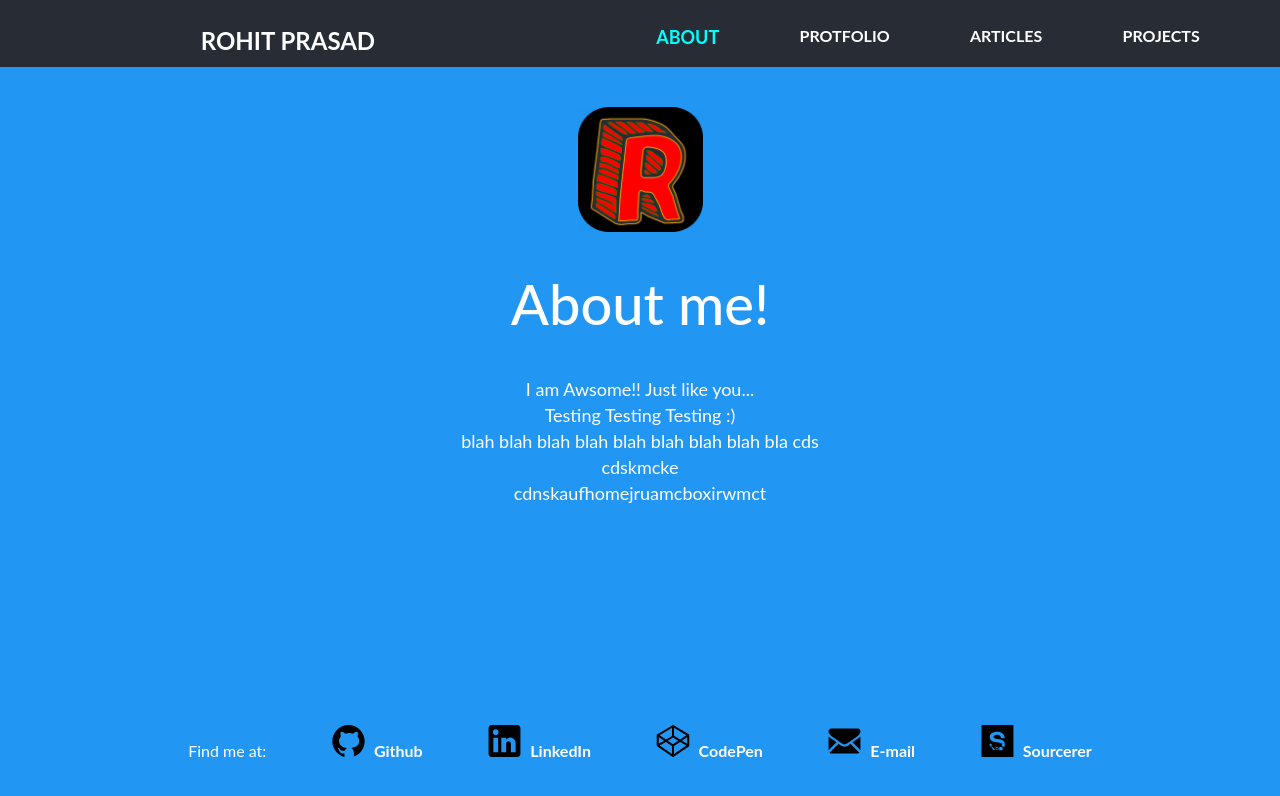
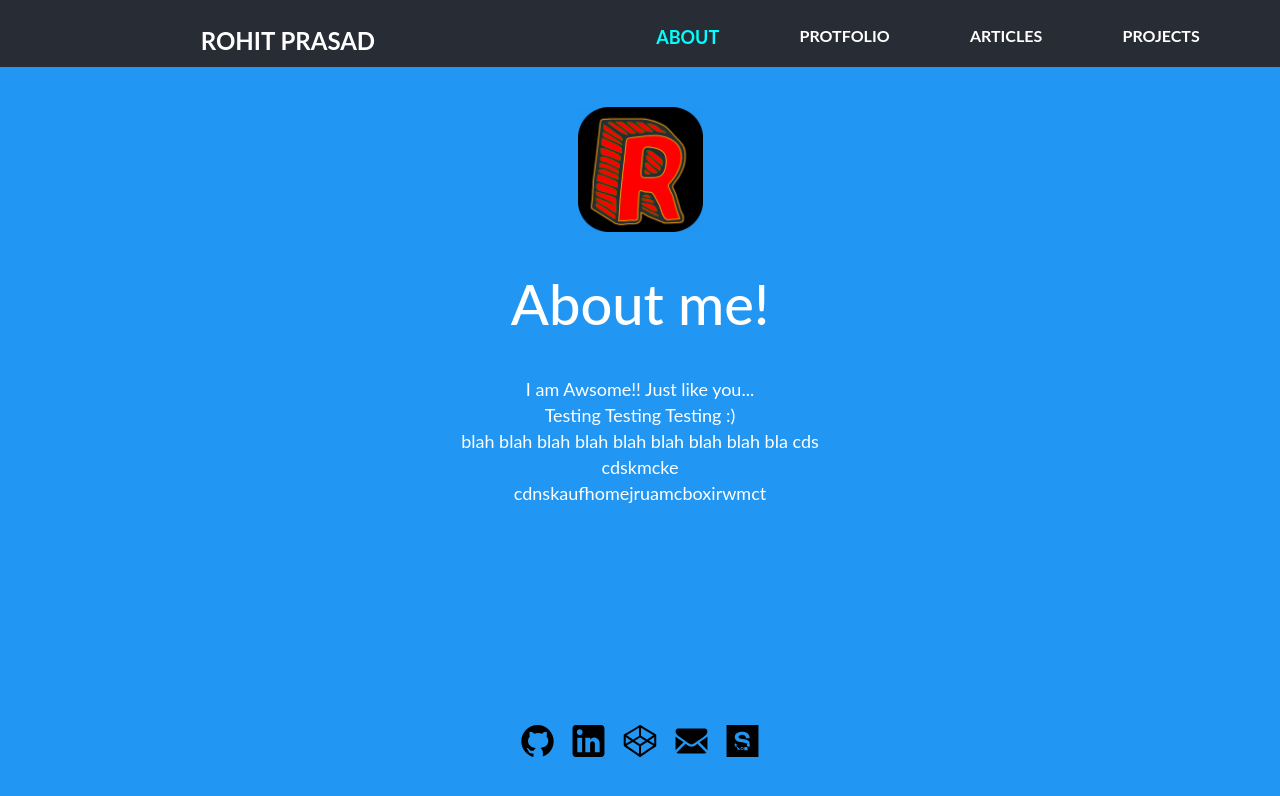
Before and after one commit to Maskedman99/mywebsite, a React (Create React App) app: page /about in a window 1280 px wide. Shown: the top 796 px of the page. Built offline with nearby package versions, Linux system fonts and the light colour scheme; the HTML template or start-up script is replaced by a standard one.

Commit message:
remove unnecessary texts

```diff
--- a/src/css/About.css
+++ b/src/css/About.css
@@ -22,7 +22,6 @@ p {
 }
 
 .About-footer {
-  min-width: 75vw;
   display: flex;
   flex-direction: row;
   justify-content: space-around;
@@ -32,12 +31,6 @@ p {
   align-items: baseline;
 }
 
-.About-links {
-  text-decoration: none;
-  color: white;
-  font-size: medium;
-}
-
 .About-image {
   width: 4vw;
   height: 4vh;
--- a/src/screens/About.js
+++ b/src/screens/About.js
@@ -12,7 +12,7 @@ import '../css/About.css';
 const About = () => {
   return (
     <div className="About-main">
-      <img src={Pic} alt="" width="125vw" height="125vh" />
+      <img src={Pic} alt="profile pic" width="125vw" height="125vh" />
       <h1 className="About-title">About me!</h1>
       <div className="About-text">
         <p>I am Awsome!! Just like you... </p>
@@ -22,46 +22,40 @@ const About = () => {
         <p>cdnskaufhomejruamcboxirwmct</p>
       </div>
       <div className="About-footer">
-        Find me at:
         <a
           className="About-links"
           target="_blank"
           rel="noopener noreferrer"
           href="https://github.com/Maskedman99">
-          <img className="About-image" src={github} alt="" />
-          Github
+          <img className="About-image" src={github} alt="github" />
         </a>
         <a
           className="About-links"
           target="_blank"
           rel="noopener noreferrer"
           href="https://www.linkedin.com/in/rohit-prasad-819a8015a/">
-          <img className="About-image" src={linkedin} alt="" />
-          LinkedIn
+          <img className="About-image" src={linkedin} alt="linkedin" />
         </a>
         <a
           className="About-links"
           target="_blank"
           rel="noopener noreferrer"
           href="https://codepen.io/Maskedman99/pens/">
-          <img className="About-image" src={codepen} alt="" />
-          CodePen
+          <img className="About-image" src={codepen} alt="codpen" />
         </a>
         <a
           className="About-links"
           target="_blank"
           rel="noopener noreferrer"
           href="mailto:rohitmpaul@gmail.com">
-          <img className="About-image" src={envelope} alt="" />
-          E-mail
+          <img className="About-image" src={envelope} alt="mail" />
         </a>
         <a
           className="About-links"
           target="_blank"
           rel="noopener noreferrer"
           href="https://sourcerer.io/maskedman99">
-          <img className="About-image" src={sourcerer} alt="" />
-          Sourcerer
+          <img className="About-image" src={sourcerer} alt="sourcerer" />
         </a>
       </div>
     </div>
```
